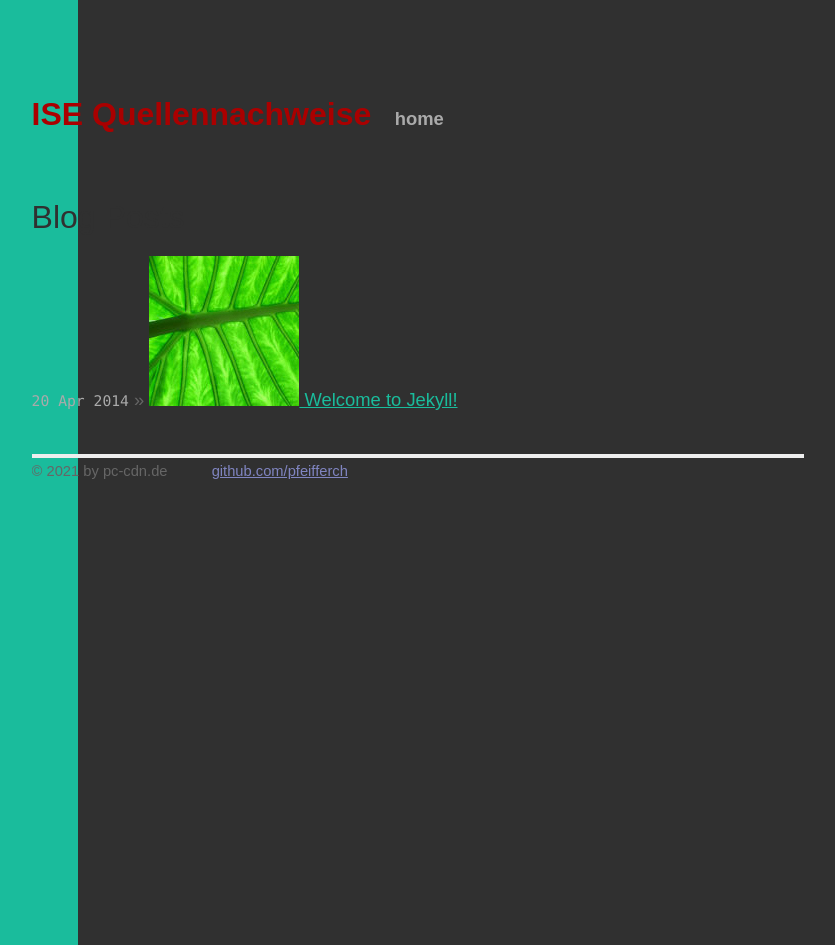
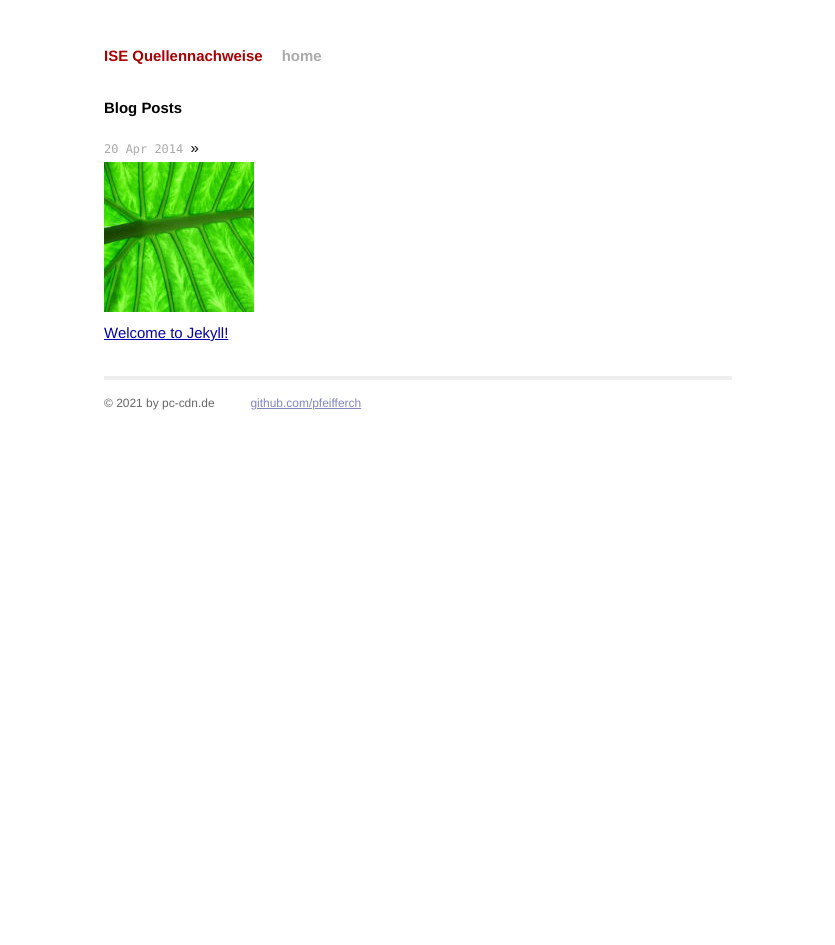
Before and after one commit to PfeifferChPT/PfeifferChPT.github.io, a Jekyll site: the page built from index.html, in a window 1280 px wide. Shown: the whole page, without its empty margins (222-1057 px from the left). Built offline with Jekyll 4.4.1, drawn with Linux system fonts in a browser that asks for light colours.

Commit message:
Update index.html

```diff
--- a/index.html
+++ b/index.html
@@ -2,16 +2,19 @@
 layout: default
 title: ise.pc-cdn.de - Quellennachweise
 ---
-<link rel="stylesheet" href="/css/pc-cdn.style.css">
 
 <div id="home">
   <h1>Blog Posts</h1>
   <ul class="posts">
     {% for post in site.posts %}
       <li>
-       <span>{{ post.date | date_to_string }}</span> &raquo;
+       <span>
+          {{ post.date | date_to_string }}
+       </span> &raquo; <br />
        <a href="{{ post.url }}">
-          <img src="/assets/img/bg/overlay-pattern.png" style="background-image: url(/assets/img/post-thumbnails/{{post.thumbnail}})" width="150" height="150" alt="{{ post.title }}">
+          <img src="/assets/img/bg/overlay-pattern.png"
+           style="background-image: url(/assets/img/post-thumbnails/{{post.thumbnail}})"
+           width="150" height="150" alt="{{ post.title }}"> <br />
        {{ post.title }}</a>
           </li>
     {% endfor %}
```
